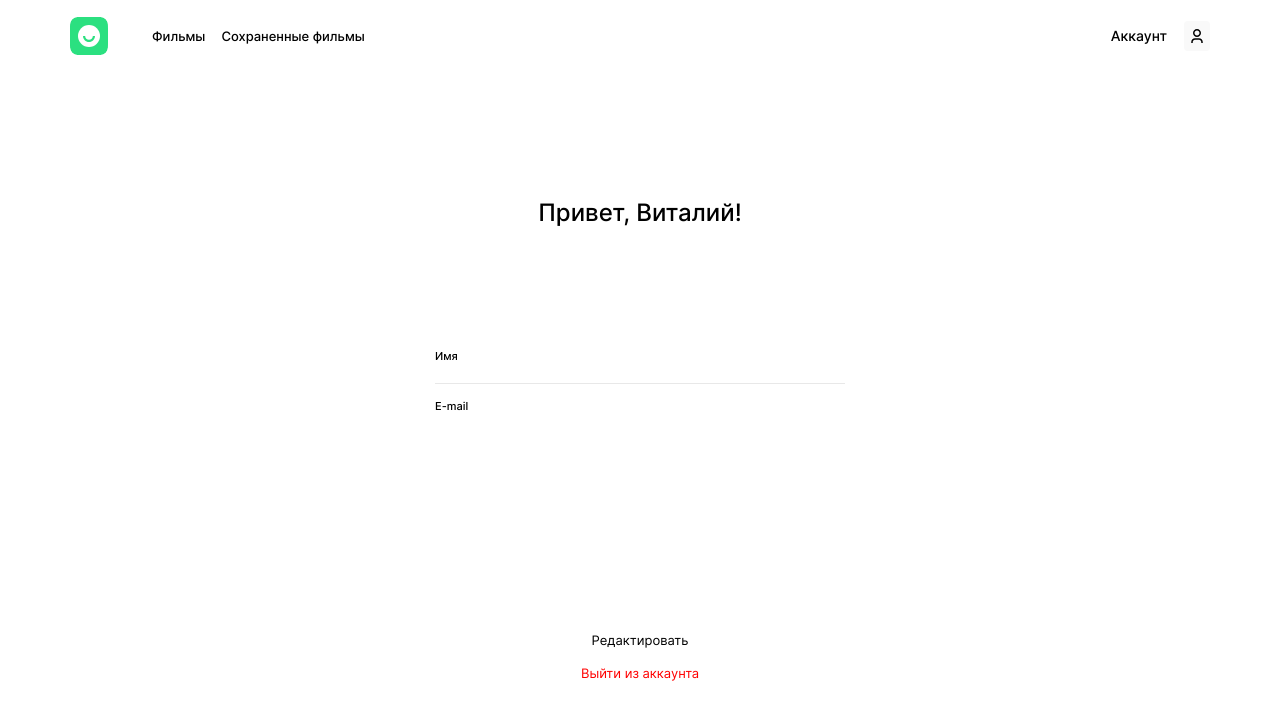
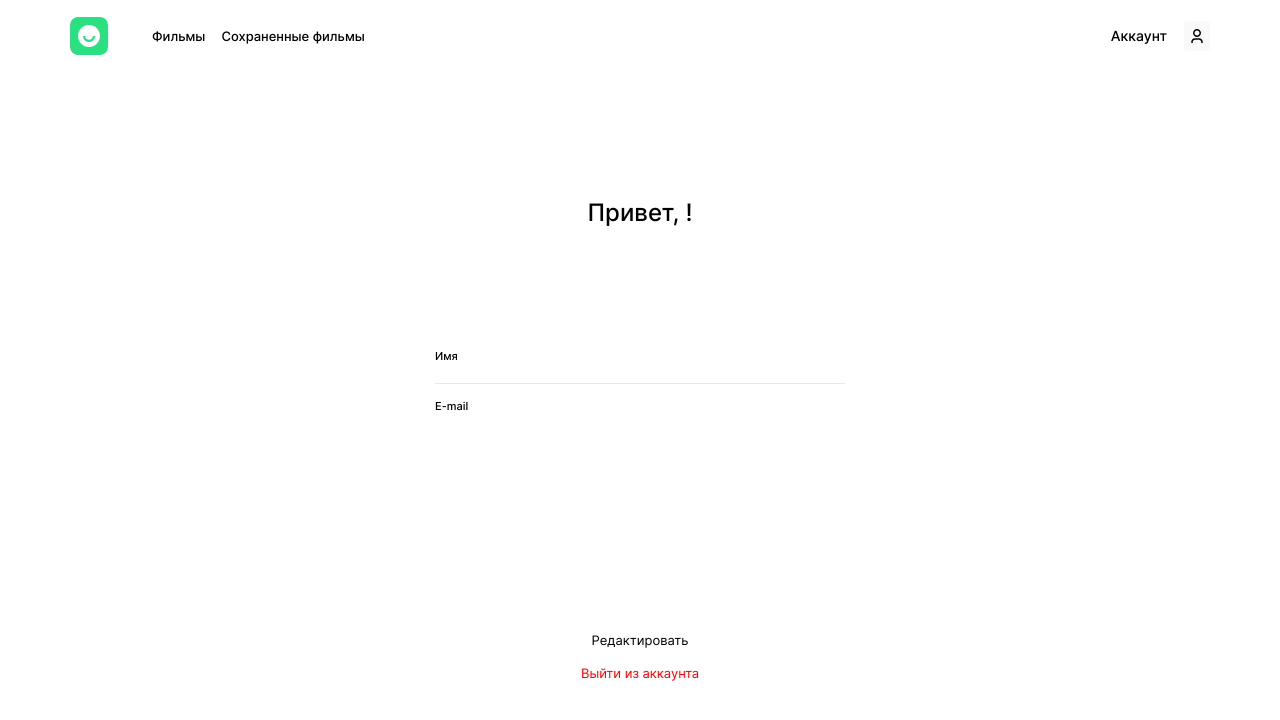
Before and after one commit to Ilya-Bikmetov/movies-explorer-frontend, a React (Create React App) app: page /profile in a window 1280 px wide. Shown: the top 720 px of the page. Built offline with nearby package versions, Linux system fonts and the light colour scheme; no server answers.

Commit message:
feat/current_user_context

```diff
--- a/src/components/App/App.js
+++ b/src/components/App/App.js
@@ -19,7 +19,8 @@ import NavPanel from '../NavPanel/NavPanel.js';
 import Preloader from '../Preloader/Preloader.js';
 import * as MainApi from '../../utils/MainApi.js'
 import * as Movies from '../../utils/MoviesApi.js';
-import user from '../../../../movies-explorer-api/models/user';
+import { CurrentUserContext } from '../../contexts/CurrentUserContext.js';
+
 function App() {
   let moviesSaved = [];
   const [cards, setCards] = useState([]);
@@ -28,7 +29,7 @@ function App() {
   const [isShortMoviesOn, setShortMoviesSwitcher] = useState(false);
   const [isRegSuccess, setRegSuccess] = useState(false);
   const [isRegIssue, setRegIssue] = useState(false);
-  const [userInfo, setUserInfo] = useState({ name: '', email: '' });
+  const [currentUser, setCurrentUser] = useState({ name: '', email: '' });
   const [loggedIn, setLoggedIn] = useState(false);
   const history = useHistory();
 
@@ -122,6 +123,7 @@ function App() {
   const handleEditProfile = async ({ name, email }) => {
     try {
       await MainApi.editProfile({ name, email });
+      setCurrentUser({ name, email });
     } catch (err) {
       setRegIssue(true);
       console.log(err);
@@ -135,7 +137,7 @@ function App() {
         const data = await MainApi.getContent();
         if (data.user) {
           setLoggedIn(true);
-          setUserInfo({ name: data.user.name, email: data.user.email });
+          setCurrentUser({ name: data.user.name, email: data.user.email });
         }
       }
     } catch (err) {
@@ -151,6 +153,7 @@ function App() {
 
   return (
     <section className="page">
+      <CurrentUserContext.Provider value={currentUser}>
         <Header />
         <Switch>
           <Route exact path="/">
@@ -199,7 +202,6 @@ function App() {
               onSignOut={handleSignout}
               onClose={closeNotices}
               isRegIssue={isRegIssue}
-            userInfo={userInfo}
             />
           </Route>
           <Route path="/signin">
@@ -221,6 +223,7 @@ function App() {
             <NotFound />
           </Route>
         </Switch>
+      </CurrentUserContext.Provider>
       <NavPanel
         onClose={closeNavPanel}
         isOpen={isNavPanelOpen}
--- a/src/components/Profile/Profile.js
+++ b/src/components/Profile/Profile.js
@@ -1,8 +1,10 @@
 import { Link, useHistory } from 'react-router-dom';
-import { useState, useEffect } from "react";
+import { useState, useEffect, useContext } from "react";
+import { CurrentUserContext } from '../../contexts/CurrentUserContext.js';
 function Profile({ onSubmit, onSignOut, isRegIssue, onClose, userInfo }) {
   const [inputData, setInputData] = useState({ name: '', email: '' });
   const history = useHistory();
+  const currentUser = useContext(CurrentUserContext);
 
   const handleInput = (e) => {
     const { name, value } = e.target;
@@ -23,13 +25,13 @@ function Profile({ onSubmit, onSignOut, isRegIssue, onClose, userInfo }) {
 
   return (
     <form onSubmit={handleSubmit} className="profile-form profile-form_profile">
-      <h1 className="profile-form__title profile-form__title_profile">Привет, Виталий!</h1>
+      <h1 className="profile-form__title profile-form__title_profile">{`Привет, ${currentUser.name}!`}</h1>
       <div className="profile-container">
         <div className="profile-line profile-line_border-bottom">
           <p className="profile-name profile-name_bottom-line">Имя</p>
           <input
             className="profile-line__input"
-            placeholder={`${userInfo.name}`}
+            placeholder={`${currentUser.name}`}
             name="name"
             required
             onChange={handleInput}
@@ -40,7 +42,7 @@ function Profile({ onSubmit, onSignOut, isRegIssue, onClose, userInfo }) {
           <p className="profile-name">E-mail</p>
           <input
             className="profile-line__input"
-            placeholder={`${userInfo.email}`}
+            placeholder={`${currentUser.email}`}
             name="email"
             type="email"
             required
--- /dev/null
+++ b/src/contexts/CurrentUserContext.js
@@ -0,0 +1,3 @@
+import { createContext } from "react"
+
+export const CurrentUserContext = createContext();
```
Lines whose indentation alone changed are shown as unchanged.
